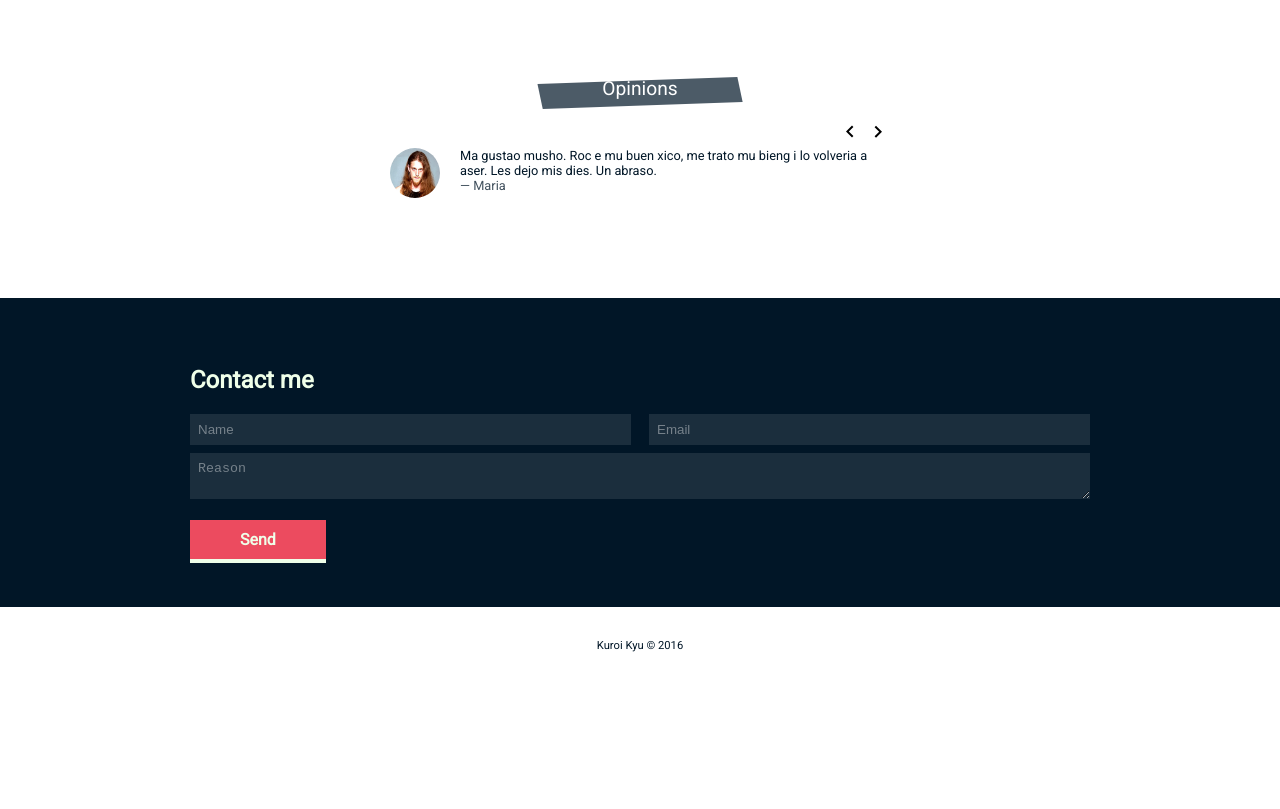
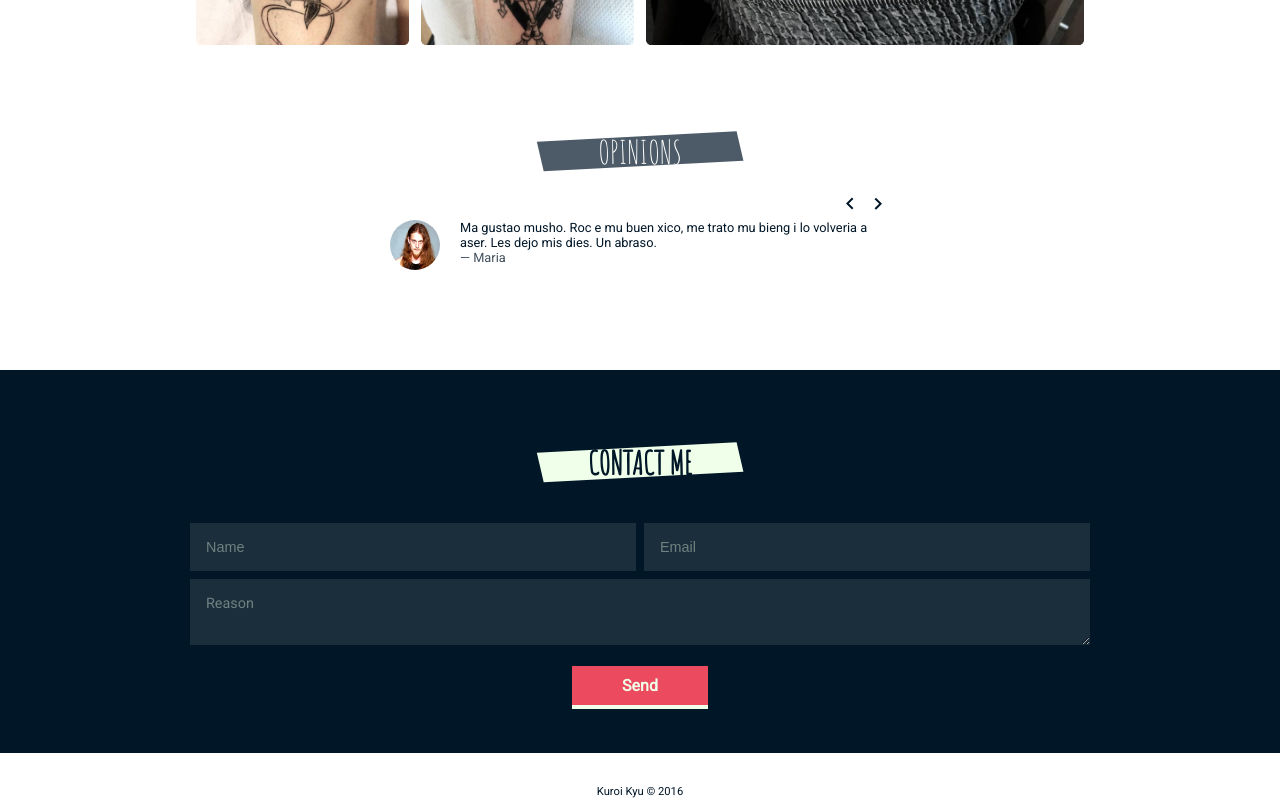
Before and after one commit to kuroikyu/wendigotattoo, a plain HTML site: page index.jade in a window 1280 px wide. Shown: the part 1823-2632 px from the top of the page. Before the commit the page ends 2486 px from the top, so only its background shows below. Drawn offline with nearby package versions, Linux system fonts and the light colour scheme; files that its build step writes are made by us from their sources; a web font is replaced by a local one.

Commit message:
small css changes

```diff
--- a/assets/sass/styles.sass
+++ b/assets/sass/styles.sass
@@ -4,15 +4,22 @@ $secondary: #2EC4B6
 $bright: #EFFFE9
 $dark: #011627
 $white: #FFF
+$titleFont: 'Fredericka the Great', cursive
+$subtitleFont: 'Amatic SC', cursive
+$accentFont: 'Open Sans Condensed', sans-serif
+$mainFont: 'Roboto', sans-serif
 
 // - - - - - - GENERAL STYLES - - - - - - //
 *
   box-sizing: border-box
+  &::selection
+    background: $main
+    color: $bright
 
 html, body
   margin: 0
   padding: 0
-  font-family: 'Roboto', sans-serif
+  font-family: $mainFont
   background: $white
   color: $dark
 
@@ -77,7 +84,8 @@ header
       margin-bottom: 2rem
       // font-family: 'Amatic SC', cursive
       font-size: 3.5rem
-      font-family: 'Fredericka the Great', cursive
+      font-family: $titleFont
+      // font-family: 'Fredericka the Great', cursive
       // font-family: 'Caesar Dressing', cursive
       // font-family: 'Loved by the King', cursive
       // font-family: 'Jim Nightshade', cursive
@@ -89,7 +97,8 @@ header
       text-transform: uppercase
       span
         font-weight: lighter
-        font-family: 'Open Sans Condensed', sans-serif
+        font-family: $accentFont
+        // font-family: 'Open Sans Condensed', sans-serif
         // font-family: 'Caveat', cursive
         // font-family: 'Amatic SC', cursive
         // letter-spacing: -3px
@@ -100,7 +109,8 @@ header
     h4
       color: transparentize($bright, 0.25)
       font-size: 2rem
-      font-family: 'Amatic SC', cursive
+      font-family: $subtitleFont
+      // font-family: 'Amatic SC', cursive
       font-size: 1.5rem
       // font-family: 'Caveat', cursive
       // text-transform: uppercase
@@ -120,29 +130,33 @@ header
 
 // - - - - - - MAIN - - - - - - //
 // TODO: Add links to "view more" on facebook and instagram
-main
-  h2
-    font-weight: lighter
-    font-size: 1.2rem
-    margin-top: 5rem
-    margin-bottom: 2.5rem
-    position: relative
-    z-index: 1
-    color: $white
-    text-align: center
-    &:after
-      content: ''
-      display: block
-      position: absolute
-      z-index: -1
-      width: 200px
-      height: 25px
-      background: transparentize($dark, 0.3)
-      top: 0px
-      left: calc(50%)
-      transform: rotate(-2deg) skewX(10deg) translate(-50%, 0)
+h2
+  font-weight: lighter
+  font-size: 1.2rem
+  margin-top: 5rem
+  margin-bottom: 2.5rem
+  position: relative
+  z-index: 1
+  color: $white
+  text-align: center
+
+  font-family: $subtitleFont
+  text-transform: uppercase
+  font-size: 2rem
+  &:after
+    content: ''
+    display: block
+    position: absolute
+    z-index: -1
+    width: 200px
+    height: 30px
+    background: transparentize($dark, 0.3)
+    top: 0px
+    left: calc(50%)
+    transform: rotate(-3deg) skewX(10deg) translate(-50%, 0)
 
 
+main
   .img-container
     display: flex
     flex-direction: column
@@ -227,6 +241,14 @@ main
   background: $dark
   color: $bright
   padding: 3rem 0
+  text-align: center
+
+  h2
+    color: $dark
+    margin-top: 1.5rem
+    font-weight: bold
+    &::after
+      background-color: $bright
 
   form
     .name-email
@@ -237,22 +259,29 @@ main
       flex-wrap: nowrap
       justify-content: space-between
       input
-        width: 49%
+        width: 100%
+        &.name
+          margin-right: .25rem
+        &.email
+          margin-left: .25rem
     input, textarea
-      background: transparentize($white, 0.9)
+      background: transparentize($bright, 0.9)
       outline: none
       border: 0
-      color: $white
-      padding: .5rem
+      color: $bright
+      font-size: 0.9rem
+      padding: 1rem
+      // margin: 0 10px
       transition: all ease-in-out 300ms
       &::placeholder
-        color: transparentize($white, 0.6)
+        color: transparentize($bright, 0.6)
       &:focus
         box-shadow: inset 0 -2px 0 0px $bright
 
     textarea
       width: 100%
       margin-bottom: .25rem
+      font-family: $mainFont
   a
     margin-top: 0.83em
     display: inline-block
--- a/index.jade
+++ b/index.jade
@@ -65,10 +65,10 @@ html(lang="en")
         h2 Opinions
         .wrapper
           .carousel-nav
-            svg(xmlns="http://www.w3.org/2000/svg" width="24px" height="24px" viewBox="0 0 24 24" fill="#000000")
+            svg(xmlns="http://www.w3.org/2000/svg" width="24px" height="24px" viewBox="0 0 24 24" fill="#011627")
               path(d="M15.41 16.09l-4.58-4.59 4.58-4.59L14 5.5l-6 6 6 6z")
               path(d="M0-.5h24v24H0z" fill="none")
-            svg(xmlns="http://www.w3.org/2000/svg" width="24px" height="24px" viewBox="0 0 24 24" fill="#000000")
+            svg(xmlns="http://www.w3.org/2000/svg" width="24px" height="24px" viewBox="0 0 24 24" fill="#011627")
               path(d="M8.59 16.34l4.58-4.59-4.58-4.59L10 5.75l6 6-6 6z")
               path(d="M0-.25h24v24H0z" fill="none")
 
```
Also changed, not shown: assets/css/styles.css, index.html.
